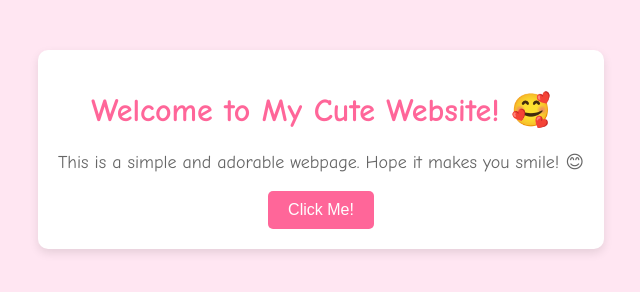
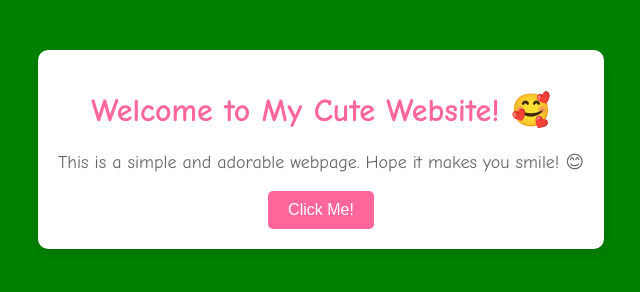
Before and after one commit to Ramya01-new/newtwo2, a plain HTML site: page index.html in a window 1280 px wide. Shown: the whole page, without its empty margins (319-959 px from the left). Drawn offline with Linux system fonts and the light colour scheme.

Commit message:
Update index.html

```diff
--- a/index.html
+++ b/index.html
@@ -6,7 +6,7 @@
     <title>Cute Website</title>
     <style>
         body {
-            background-color: #ffe6f2;
+            background-color: #008000;
             font-family: "Comic Sans MS", cursive;
             text-align: center;
             margin: 50px;
```
